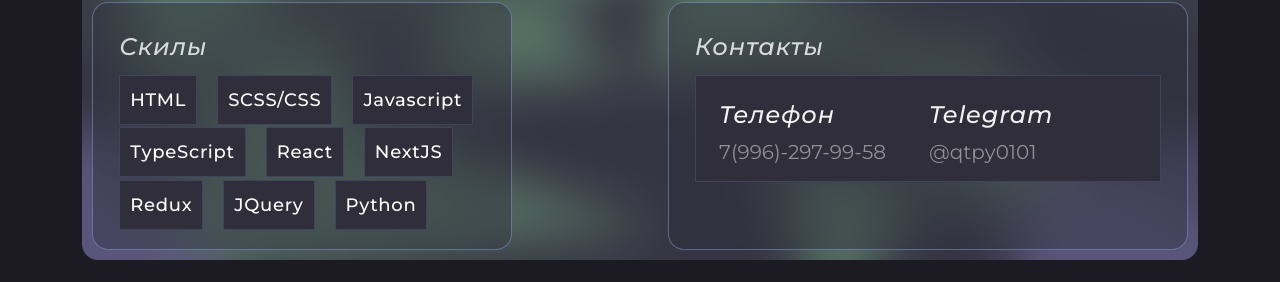
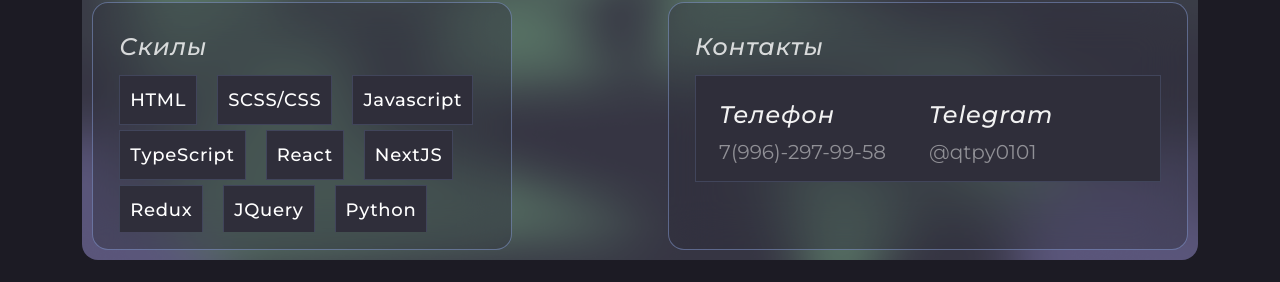
Before and after one commit to TheOnlyFastCoder2/Portfolio, a Next.js app in the folder client/: page /About in a window 1280 px wide. Shown: the part 514-796 px from the top of the page. Built offline with nearby package versions, Linux system fonts and the light colour scheme.

Commit message:
add gap for skill

```diff
--- a/client/styles/About.module.scss
+++ b/client/styles/About.module.scss
@@ -95,7 +95,7 @@
       width: min(420px, 100%);
 
       .container {
-        gap: 0px 20px;
+        gap: 5px 20px;
         align-items: flex-start;
         flex-wrap: wrap;
         overflow-y: scroll;
```
